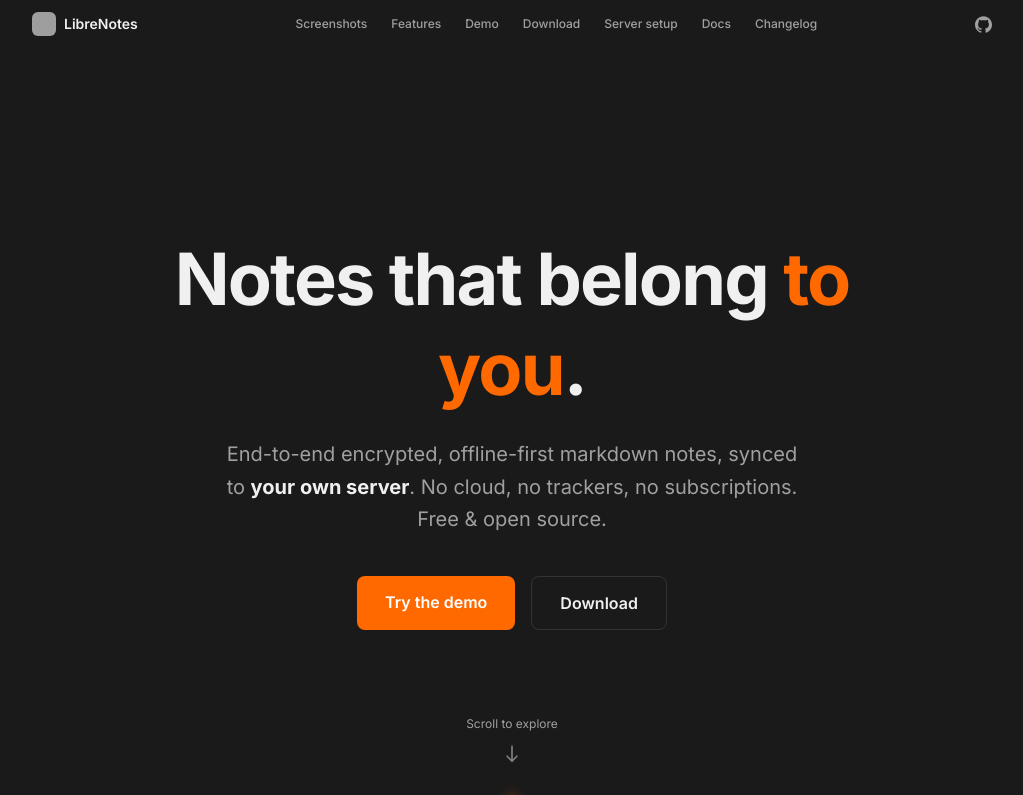
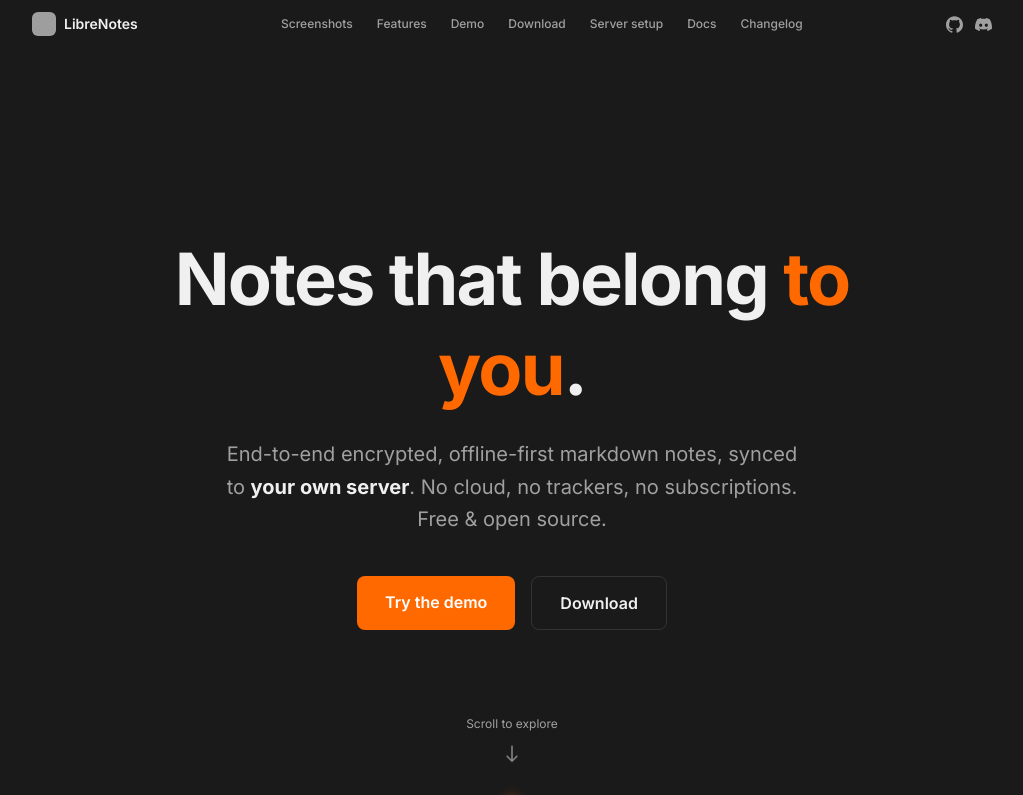
Before and after one commit to Piliii/LibreNotes, a Next.js app in the folder website/: page / in a window 1280 px wide. Shown: the top 795 px of the page, without its empty margins (128-1151 px from the left). Built offline with nearby package versions, Linux system fonts and the light colour scheme; no server answers; grey boxes are pictures that could not be loaded.

Commit message:
feat(website): add Discord icon to navbar

```diff
--- a/website/components/Navbar.js
+++ b/website/components/Navbar.js
@@ -1,7 +1,7 @@
 'use client';
 
 import { useState, useEffect } from 'react';
-import { siGithub } from 'simple-icons';
+import { siDiscord, siGithub } from 'simple-icons';
 import BrandIcon from './BrandIcon';
 import VersionBadge from './changelog/VersionBadge';
 
@@ -66,6 +66,16 @@
           >
             <BrandIcon icon={siGithub} size={17} />
           </a>
+          <a
+            href="https://discord.gg/ujpqT4Q3je"
+            target="_blank"
+            rel="noopener noreferrer"
+            className="transition-colors hover:text-[#ff6900]"
+            style={{ color: 'var(--text-secondary)' }}
+            aria-label="Discord"
+          >
+            <BrandIcon icon={siDiscord} size={17} />
+          </a>
         </div>
       </div>
     </nav>
```
